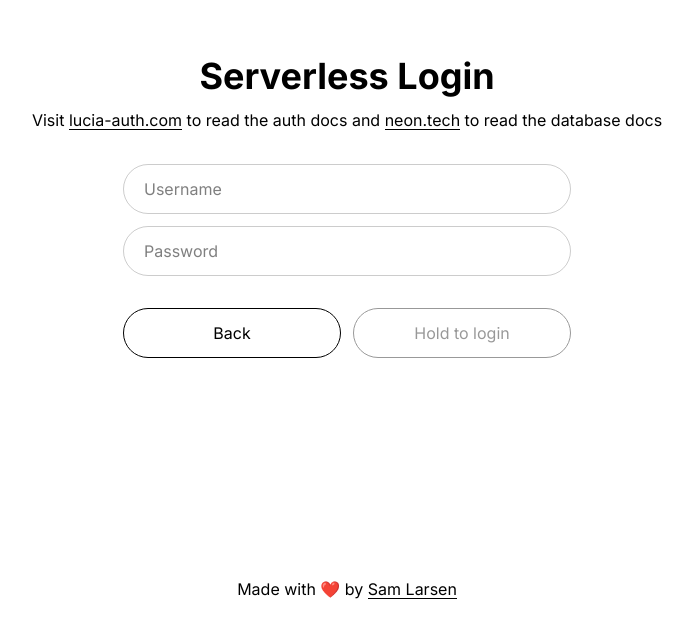
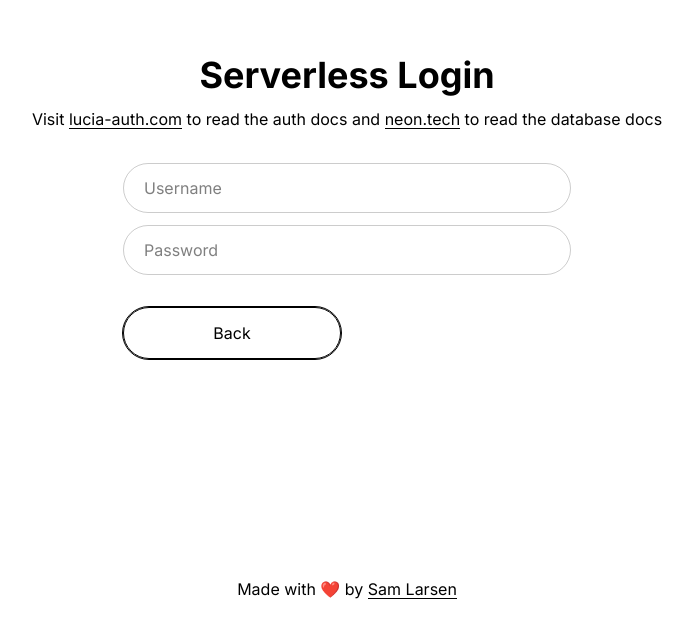
Before and after one commit to sahelars/svelte-serverless-postgres, a SvelteKit app: page /login in a window 1280 px wide. Shown: the part 159-796 px from the top of the page, without its empty margins (293-986 px from the left). Built offline with nearby package versions, Linux system fonts and the light colour scheme; no server answers.

Commit message:
Reorganize button styling structure

```diff
--- a/src/app.css
+++ b/src/app.css
@@ -1,125 +1,266 @@
 @import 'tailwindcss';
 
-@custom-variant dark (&:where([data-theme=dark], [data-theme=dark] *));
-
 @theme {
-	/* Color variables */
 	--color-primary: #000000;
 	--color-secondary: #ffffff;
 	--color-neutral: #808080;
+
+	@keyframes btn-animation {
+		from {
+			transform: scaleX(0);
+		}
+		to {
+			transform: scaleX(1);
+		}
+	}
 }
 
 @layer base {
-	html {
-		@apply overflow-hidden;
+	[data-theme='dark'],
+	[data-theme='dark'] * {
+		background-color: inherit;
+		color: inherit;
 	}
+
 	html,
 	body {
-		/* Default */
-		@apply dark:bg-primary dark:text-secondary bg-secondary text-primary;
-
-		/* Google font */
+		background-color: var(--color-secondary);
+		color: var(--color-primary);
 		font-family: 'Inter', sans-serif;
 		font-optical-sizing: auto;
 		font-weight: 400;
 		font-style: normal;
 	}
-	body {
-		@apply fixed inset-0 mx-auto max-w-[1280px] antialiased;
+
+	html[data-theme='dark'],
+	body[data-theme='dark'] {
+		background-color: var(--color-primary);
+		color: var(--color-secondary);
 	}
 
-	/* Link styling */
-	a {
-		@apply relative;
-	}
-	a::after {
-		@apply bg-primary absolute bottom-0 left-0 h-[1px] w-full transition-all duration-300 content-[''];
-	}
-	[data-theme='dark'] a::after {
-		@apply bg-secondary absolute bottom-0 left-0 h-[1px] w-full transition-all duration-300 content-[''];
-	}
-	a:hover::after {
-		@apply w-0;
+	body {
+		max-width: 1280px;
+		-webkit-font-smoothing: antialiased;
+		-moz-osx-font-smoothing: grayscale;
 	}
 
-	/* Font styling */
-	h1 {
-		@apply text-4xl font-bold;
-	}
-	h2 {
-		@apply text-3xl font-bold;
-	}
-	h3 {
-		@apply text-2xl font-bold;
-	}
-	p {
-		@apply text-base font-normal;
-	}
 
-	/* Main content grid */
 	main {
-		@apply grid h-full grid-cols-1 gap-3 overflow-y-auto px-3 pt-3 pb-20;
-		scrollbar-width: none;
-		-ms-overflow-style: none;
-		&:-webkit-scrollbar {
-			@apply hidden;
-		}
+		display: flex;
+		flex-direction: column;
+		align-items: center;
+		justify-content: center;
+		height: 100vh;
+		gap: 0.75rem;
+		overflow-y: auto;
+		padding-left: 0.75rem;
+		padding-right: 0.75rem;
+		padding-top: 0.75rem;
+		padding-bottom: 5rem;
 	}
 
 	footer {
-		@apply absolute inset-x-3 bottom-5 text-center text-xs;
+		position: absolute;
+		left: 0.75rem;
+		right: 0.75rem;
+		bottom: 1.25rem;
+		text-align: center;
+		font-size: 0.75rem;
+		line-height: 1rem;
+	}
+
+	a {
+		position: relative;
+	}
+
+	a::after {
+		content: '';
+		position: absolute;
+		bottom: 0;
+		left: 0;
+		height: 1px;
+		width: 100%;
+		background-color: var(--color-primary);
+		transition: all 300ms;
+	}
+
+	[data-theme='dark'] a::after {
+		background-color: var(--color-secondary);
+	}
+
+	a:hover::after {
+		width: 0;
+	}
+
+	h1 {
+		font-size: 2.25rem;
+		line-height: 2.5rem;
+		font-weight: 700;
+	}
+
+	h2 {
+		font-size: 1.875rem;
+		line-height: 2.25rem;
+		font-weight: 700;
+	}
+
+	h3 {
+		font-size: 1.5rem;
+		line-height: 2rem;
+		font-weight: 700;
+	}
+
+	p {
+		font-size: 1rem;
+		line-height: 1.5rem;
+		font-weight: 400;
+	}
+
+	span {
+		background-color: transparent !important;
 	}
 }
 
 @layer components {
-	/* Button components */
 	.btn {
-		@apply dark:bg-secondary bg-primary dark:text-primary text-secondary dark:border-secondary border-primary cursor-pointer rounded-full border px-5 py-3 transition-all duration-300 outline-none select-none;
-	}
-	.btn:hover {
-		@apply sm:dark:bg-primary sm:bg-secondary sm:dark:text-secondary sm:text-primary dark:bg-secondary bg-primary dark:text-primary text-secondary;
-	}
-	.btn:disabled {
-		@apply dark:bg-secondary/0 bg-primary/0 dark:text-secondary text-primary pointer-events-none cursor-default opacity-40;
-	}
-	.btn.hold {
-		@apply dark:text-secondary text-primary relative overflow-hidden bg-transparent;
-	}
-	.btn.hold:hover {
-		@apply dark:text-secondary text-primary;
-	}
-	.btn.hold:disabled {
-		@apply dark:text-secondary text-primary;
-	}
-	.btn.hold .progress {
-		@apply bg-secondary absolute top-0 bottom-0 left-0 z-0 h-full w-0 mix-blend-difference;
-	}
-	.btn.outline {
-		@apply bg-primary/0! dark:text-secondary! text-primary!;
-	}
-	.btn.outline:hover {
-		@apply sm:dark:bg-secondary/5! sm:bg-primary/5! dark:bg-primary/5! bg-secondary/5!;
+		background-color: var(--color-primary);
+		color: var(--color-secondary);
+		border: 1px solid var(--color-primary);
+		cursor: pointer;
+		border-radius: 9999px;
+		padding: 0.75rem 1.25rem;
+		transition: all 300ms;
+		outline: none;
+		user-select: none;
 	}
 
-	/* Input components */
+	[data-theme='dark'] .btn {
+		background-color: var(--color-secondary);
+		color: var(--color-primary);
+		border-color: var(--color-secondary);
+	}
+
+	.btn:hover {
+		background-color: var(--color-secondary);
+		color: var(--color-primary);
+	}
+
+	[data-theme='dark'] .btn:hover {
+		background-color: var(--color-primary);
+		color: var(--color-secondary);
+	}
+
+	.btn:disabled {
+		background-color: transparent;
+		color: var(--color-primary);
+		pointer-events: none;
+		cursor: default;
+		opacity: 0.4;
+	}
+
+	[data-theme='dark'] .btn:disabled {
+		color: var(--color-secondary);
+	}
+
+	.btn.outline {
+		background-color: transparent !important;
+		color: var(--color-primary) !important;
+	}
+
+	[data-theme='dark'] .btn.outline {
+		color: var(--color-secondary) !important;
+	}
+
+	.btn.outline:hover {
+		background-color: rgba(0, 0, 0, 0.05) !important;
+	}
+
+	[data-theme='dark'] .btn.outline:hover {
+		background-color: rgba(255, 255, 255, 0.05) !important;
+	}
+
+	.btn.animation {
+		border: 2px solid var(--color-secondary) !important;
+		position: relative;
+		isolation: isolate;
+		display: block;
+		width: 100%;
+		overflow: hidden;
+		background-color: var(--color-secondary) !important;
+		color: var(--color-primary) !important;
+	}
+
+	[data-theme='dark'] .btn.animation {
+		background-color: var(--color-primary) !important;
+		color: var(--color-secondary) !important;
+	}
+
+	.btn.animation > * {
+		position: relative;
+		z-index: 2;
+		mix-blend-mode: difference;
+	}
+
+	.btn.animation::before {
+		content: '';
+		position: absolute;
+		top: 0;
+		right: 0;
+		bottom: 0;
+		left: 0;
+		z-index: 1;
+		display: block;
+		transform-origin: left;
+		transform: scaleX(0);
+		background-color: var(--color-primary);
+	}
+
+	[data-theme='dark'] .btn.animation::before {
+		background-color: var(--color-secondary);
+	}
+
+	.btn.animation:active::before {
+		animation: btn-animation 1000ms linear forwards;
+	}
+
 	.input {
-		@apply dark:border-secondary/20 border-primary/20 dark:ring-offset-primary dark:text-secondary text-primary ring-offset-secondary appearance-none rounded-full border bg-transparent px-5 py-3 ring-offset-2 outline-none focus:ring-2 focus:outline-none;
-		&:-webkit-autofill,
-		&:-webkit-autofill:hover,
-		&:-webkit-autofill:focus {
-			-webkit-text-fill-color: var(--color-neutral) !important;
-			-webkit-box-shadow: 0 0 0px 1000px transparent inset;
-			transition: background-color 5000s ease-in-out 0s;
-		}
+		appearance: none;
+		border-radius: 9999px;
+		border: 1px solid rgba(0, 0, 0, 0.2);
+		background-color: transparent;
+		padding: 0.75rem 1.25rem;
+		outline: none;
+		color: var(--color-primary);
 	}
+
+	[data-theme='dark'] .input {
+		border-color: rgba(255, 255, 255, 0.2);
+		color: var(--color-secondary);
+	}
+
 	.input:focus {
-		@apply dark:ring-secondary/20 ring-primary/20;
+		outline: none;
+		box-shadow:
+			0 0 0 2px var(--color-secondary),
+			0 0 0 4px rgba(0, 0, 0, 0.2);
+	}
+
+	[data-theme='dark'] .input:focus {
+		box-shadow:
+			0 0 0 2px var(--color-primary),
+			0 0 0 4px rgba(255, 255, 255, 0.2);
+	}
+
+	.input:-webkit-autofill,
+	.input:-webkit-autofill:hover,
+	.input:-webkit-autofill:focus {
+		-webkit-text-fill-color: var(--color-neutral) !important;
+		-webkit-box-shadow: 0 0 0px 1000px transparent inset;
+		transition: background-color 5000s ease-in-out 0s;
 	}
 }
 
-@layer utilities {
-	/* Layout components */
-	.align-center {
-		@apply items-center justify-center;
-	}
+@utility align-center {
+	align-items: center;
+	justify-content: center;
 }
--- a/src/lib/components/Button.svelte
+++ b/src/lib/components/Button.svelte
@@ -1,33 +1,24 @@
 <script>
-	import Btn from '$lib/components/utils/Btn.svelte';
-	import BtnAnimation from '$lib/components/utils/BtnAnimation.svelte';
-
 	let {
-		classname = '',
+		href = null,
+		onclick = null,
+		outline = false,
 		animation = false,
-		text = 'Hold',
-		errorText = 'Error',
-		duration = 2000,
-		outline = false,
 		disabled = false,
-		onclick,
-		oncomplete,
 		children
 	} = $props();
 
-	let isDisabled = $state(true);
-
-	$effect(() => {
-		setTimeout(() => {
-			isDisabled = false;
-		}, 500);
-	});
+	const tag = href ? 'a' : 'button';
 </script>
 
-{#if animation}
-	<BtnAnimation {classname} {text} {errorText} {duration} {oncomplete} {disabled} />
-{:else}
-	<Btn {classname} {outline} {onclick} disabled={isDisabled || disabled}>
-		{@render children?.()}
-	</Btn>
-{/if}
+<svelte:element
+	this={tag}
+	role="button"
+	tabindex="0"
+	class="btn {outline && 'outline'} {animation && 'animation'}"
+	{href}
+	{onclick}
+	{disabled}
+>
+	<span>{@render children?.()}</span>
+</svelte:element>
--- a/src/lib/components/utils/Btn.svelte
+++ /dev/null
@@ -1,5 +0,0 @@
-<script>
-	let { outline = false, disabled = false, onclick, children } = $props();
-</script>
-
-<button class="btn {outline && 'outline'}" {disabled} {onclick}>{@render children?.()}</button>
--- a/src/lib/components/utils/BtnAnimation.svelte
+++ /dev/null
@@ -1,108 +0,0 @@
-<script>
-	import Loading from '$lib/components/Loading.svelte';
-
-	let { classname, text, errorText, duration, disabled, oncomplete } = $props();
-
-	let currentButtonText = $state(text);
-	let isHolding = $state(false);
-	let holdProgress = $state(0);
-	let showProgress = $state(false);
-	let animationFrame = $state(null);
-	let textFrames = $state([]);
-	let showLoading = $state(false);
-	let overrideDisabled = $state(disabled);
-
-	function startHolding() {
-		if (disabled) return;
-		isHolding = true;
-		showProgress = true;
-		holdProgress = 0;
-		const startTime = Date.now();
-		function update() {
-			const elapsed = Date.now() - startTime;
-			holdProgress = Math.min(elapsed / duration, 1);
-			if (holdProgress < 1) {
-				animationFrame = requestAnimationFrame(update);
-			} else {
-				isHolding = false;
-				oncomplete?.();
-				overrideDisabled = false;
-				showLoading = true;
-				textFrames = [
-					setTimeout(() => {
-						overrideDisabled = true;
-						showLoading = false;
-						showProgress = false;
-						holdProgress = 0;
-						currentButtonText = errorText;
-						document.querySelector('form')?.reset();
-					}, 6000),
-					setTimeout(() => {
-						currentButtonText = text;
-					}, 9000)
-				];
-			}
-		}
-		animationFrame = requestAnimationFrame(update);
-	}
-
-	function stopHolding() {
-		if (animationFrame !== null) {
-			cancelAnimationFrame(animationFrame);
-			animationFrame = null;
-		}
-		isHolding = false;
-		if (holdProgress < 1) {
-			holdProgress = 0;
-			showProgress = false;
-		}
-	}
-
-	$effect(() => {
-		const form = document.querySelector('form');
-		checkFormValues();
-		function checkFormValues() {
-			if (!form) return;
-			const formData = new FormData(form);
-			if (formData.get('username') && formData.get('password')) {
-				disabled = false;
-			} else {
-				disabled = true;
-			}
-		}
-		function handleInput() {
-			checkFormValues();
-		}
-		form?.addEventListener('input', handleInput);
-		return () => {
-			form?.removeEventListener('input', handleInput);
-			if (animationFrame !== null) {
-				cancelAnimationFrame(animationFrame);
-			}
-			textFrames.forEach(clearTimeout);
-		};
-	});
-</script>
-
-<button
-	class={`btn hold ${classname} ${showLoading ? 'cursor-default' : ''}`}
-	type="button"
-	onpointerdown={startHolding}
-	onpointerup={stopHolding}
-	onpointerleave={stopHolding}
-	onpointercancel={stopHolding}
-	disabled={disabled && overrideDisabled}
->
-	{#if showProgress}
-		<div
-			class="progress"
-			style="width: {holdProgress * 100}%; transition: width 0.1s linear;"
-		></div>
-	{/if}
-	<span class="flex items-center justify-center">
-		<span class={`${!showLoading ? 'block opacity-100' : 'hidden opacity-0'}`}
-			>{currentButtonText}</span
-		>
-		<span class={`${showLoading ? 'block opacity-100' : 'hidden opacity-0'}`}><Loading /></span>
-	</span>
-</button>
--- a/src/routes/(pages)/login/+page.svelte
+++ b/src/routes/(pages)/login/+page.svelte
@@ -65,12 +65,6 @@
 	</form>
 	<div class="grid w-full max-w-md grid-cols-2 gap-3">
 		<Button outline onclick={() => (window.location.href = '/')}>Back</Button>
-		<Button
-			animation
-			text="Hold to login"
-			errorText="Try again"
-			disabled={!username || !password}
-			oncomplete={handleLogin}
-		/>
+		<Button animation error="Try again" disabled={!username || !password}>Hold to login</Button>
 	</div>
 </div>
```
